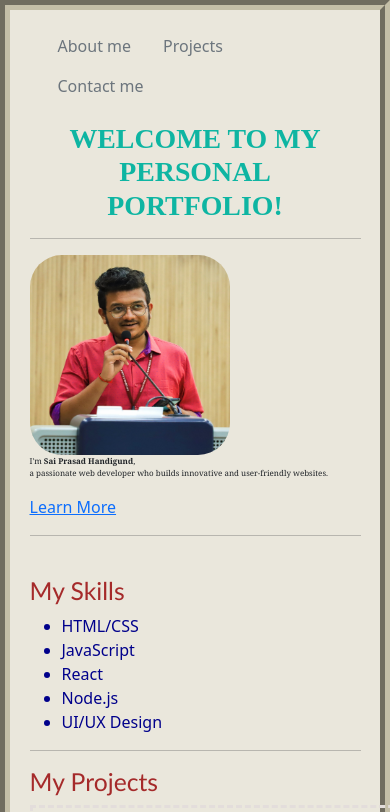
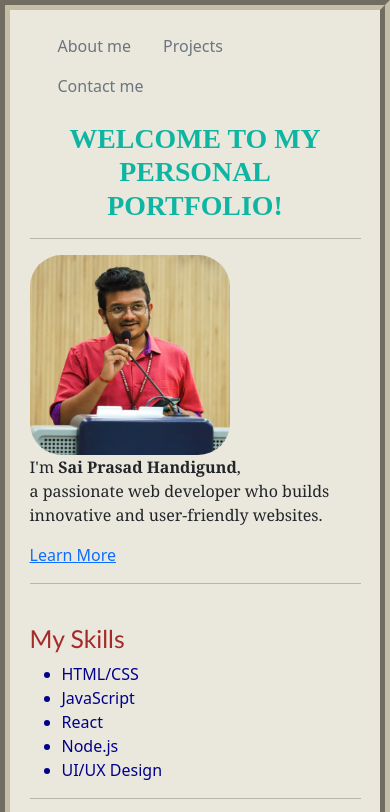
Before and after one commit to Saiph45/saiph45.github.io, a plain HTML site: page index.html in a window 390 px wide. Shown: the top 812 px of the page. Drawn offline with nearby package versions, Linux system fonts and the light colour scheme; a script that the page names is missing.

Commit message:
Update index.html

```diff
--- a/index.html
+++ b/index.html
@@ -49,8 +49,15 @@
             padding: 2rem;
         }
         p{
-            font-size: 50%;
+            font-size: 100%;
             font-family:Georgia, 'Times New Roman', Times, serif;
+        }
+        body{
+            background-color:#EAE7DC;
+            padding-left: 5%;
+            padding-bottom: 2rem;
+            border: 10px groove #c4bea7 ;
+
         }
     }
     </style>
@@ -135,7 +142,7 @@
             </div>
             <div class="project">
                 <h3 style="color: darkblue;">Project 6: Portfolio using HTML </h3>
-                <img style="height:40%; width: 40%;" src="./html potfolio.png" alt="Project 5 Image">
+                <img style="height:40%; width: 40%;" src="./html potfolio.png" alt="Project 6 Image">
                 <br/>
                 <a href="./indexport.html">Simple Portfolio using HTML only</a>
                 <p>Lorem Ipsum is simply dummy text of the printing and typesetting industry. Lorem Ipsum has been the industry's standard dummy text ever since the 1500s, when an unknown printer took a galley of type and scrambled it to make a type specimen book. </p>
```
